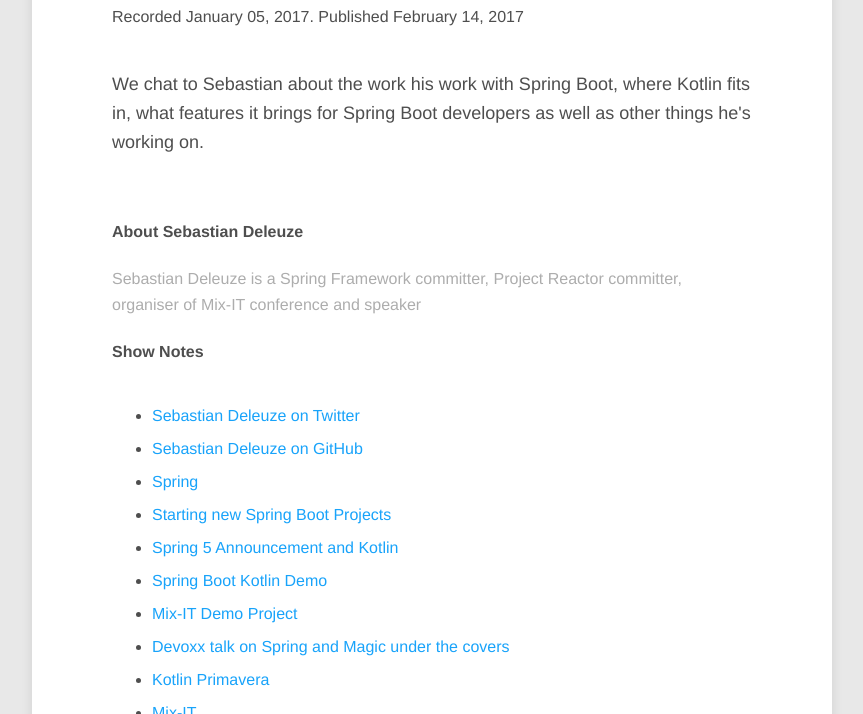
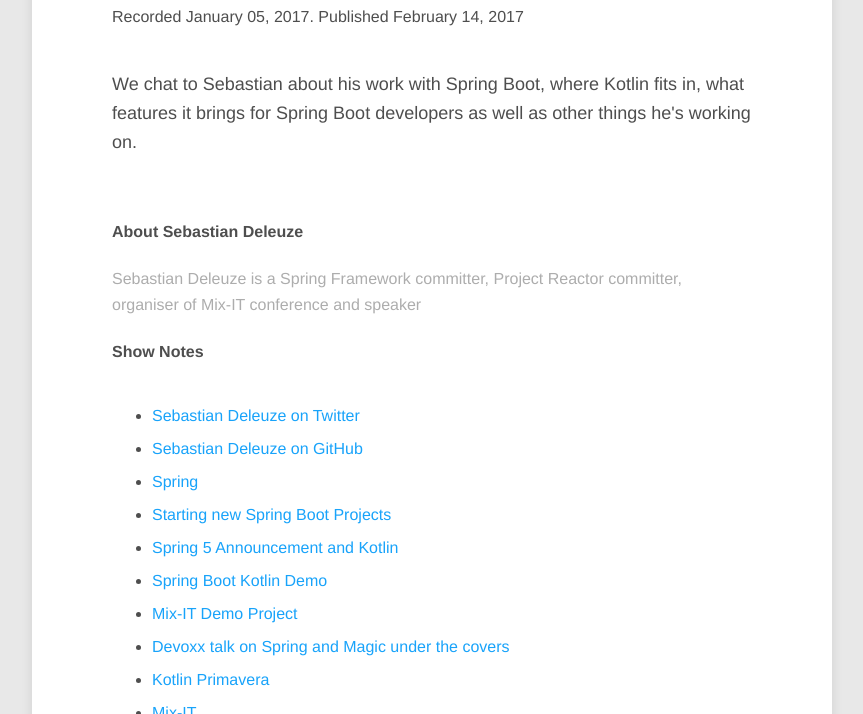
Before and after one commit to talkingkotlin/website, a Jekyll site: the page built from _posts/2017-02-14-spring-boot-with-sebastian-delueze.md, in a window 1280 px wide and 900 px high, scrolled down 610 px, cut to the strip 186-900 px from the top of the window. Shown: the whole strip, without its empty margins (208-1071 px from the left). Built offline with Jekyll 4.4.1, drawn with Linux system fonts in a browser that asks for light colours; nearby versions of some CDN libraries; comment, search, counter and statistics services are not loaded.

```diff
--- a/_posts/2017-02-14-spring-boot-with-sebastian-delueze.md
+++ b/_posts/2017-02-14-spring-boot-with-sebastian-delueze.md
@@ -4,12 +4,12 @@
 guest: Sebastian Deleuze
 published: 2017-02-14
 recorded: 2017-01-05
-trackid: ENTER
-length: "34:19"
+trackid:
+length: "34:17"
 length_rounded: "34 mins"
 tags: [Sebastian Deleuze, Spring Boot, Reactive Programming, Project Reactor]
 image: sebastian-deleuze.jpeg
-description: "We chat to Sebastian about the work his work with Spring Boot, where Kotlin fits in, what features it brings for Spring Boot developers as well as other things he's working on."
+description: "We chat to Sebastian about his work with Spring Boot, where Kotlin fits in, what features it brings for Spring Boot developers as well as other things he's working on."
 bio: "Sebastian Deleuze is a Spring Framework committer, Project Reactor committer, organiser of Mix-IT conference and speaker"
 notes:
     - text: Sebastian Deleuze on Twitter
```
